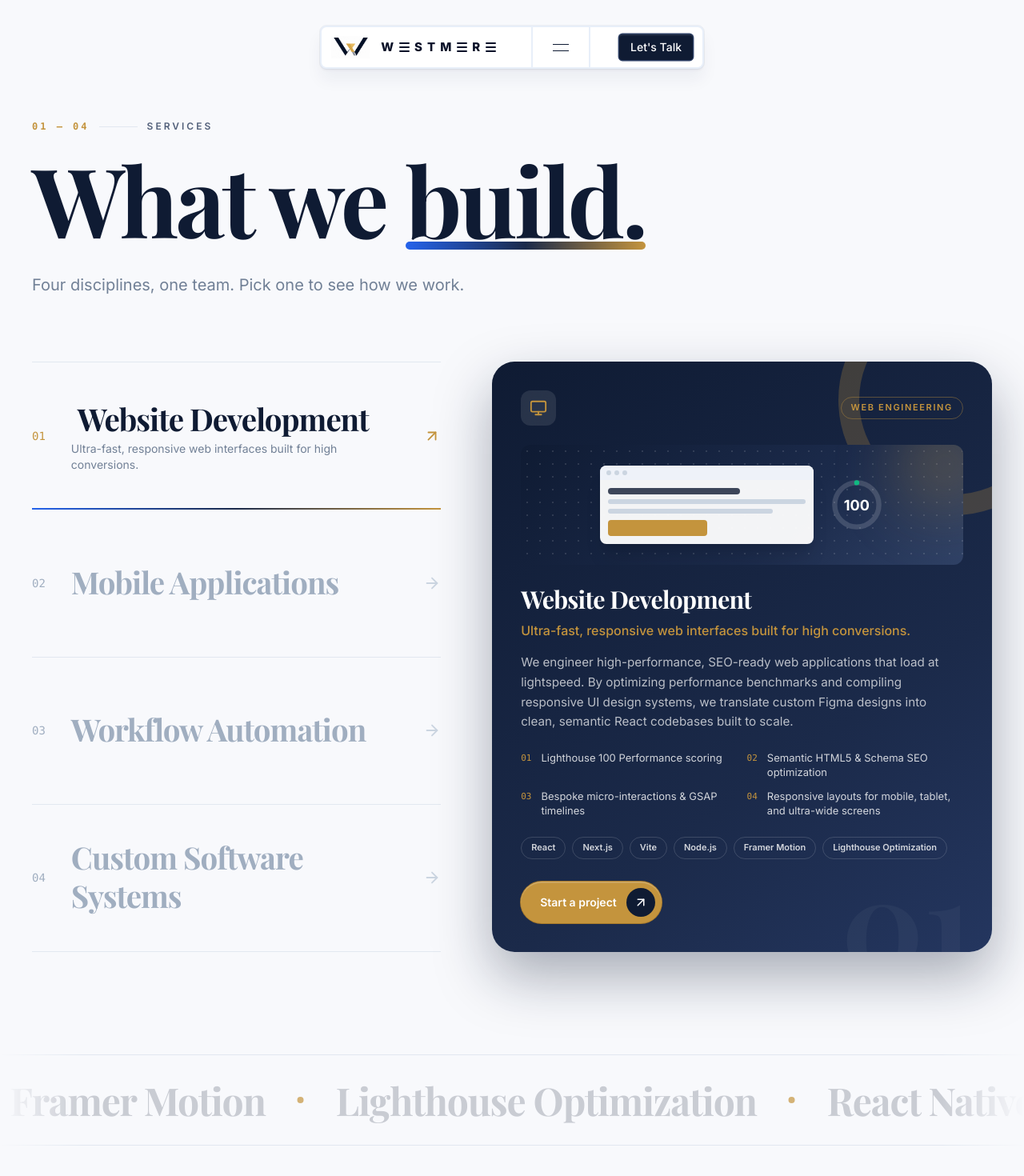
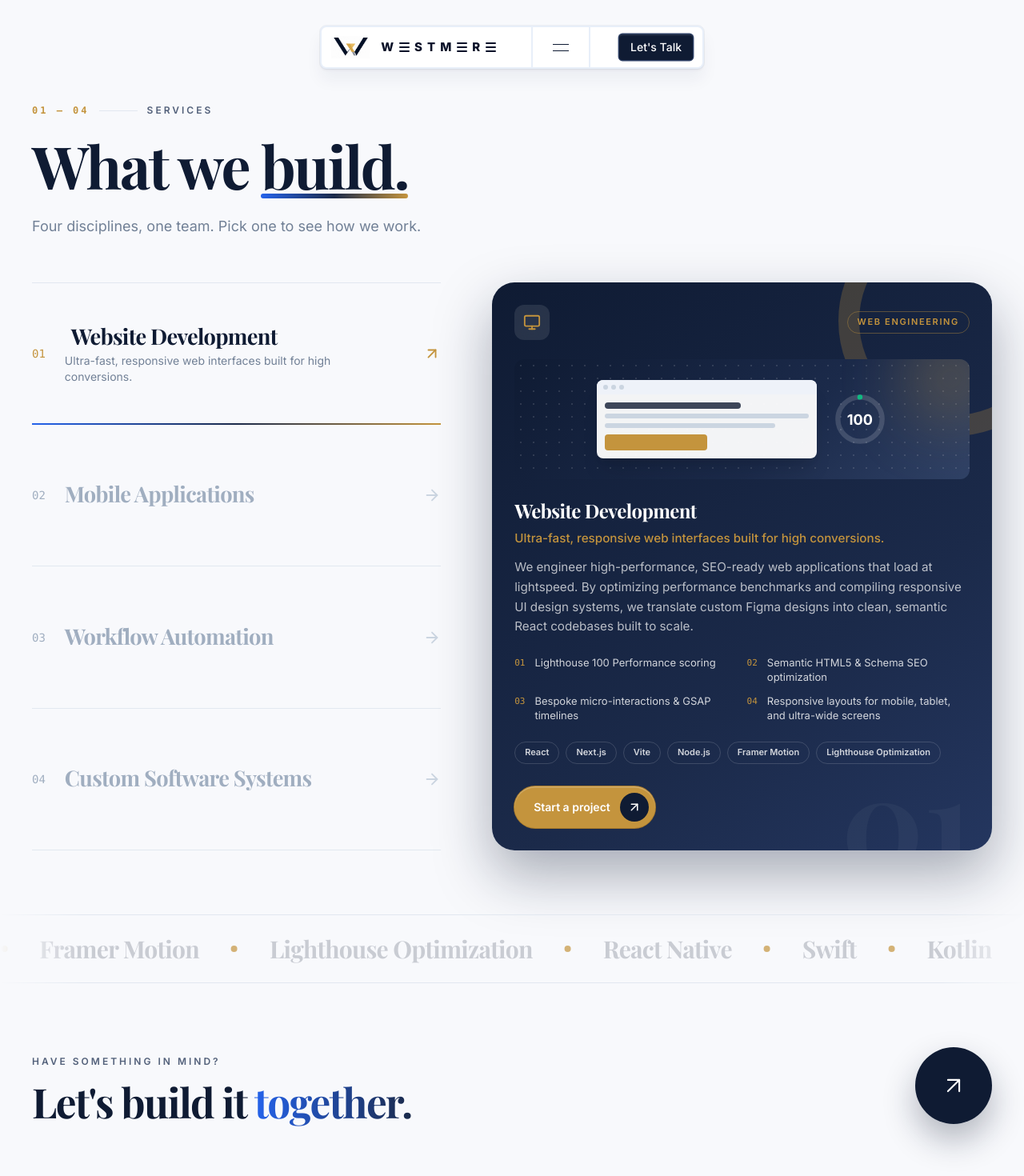
Before and after one commit to AditiSah05/WESTMERE_FAHAD-MAIN, a Next.js app: page /services in a window 1280 px wide. Shown: the top 1470 px of the page at 80% size. Built offline with nearby package versions, Linux system fonts and the light colour scheme; a web font is replaced by a local one.

Commit message:
style(services): smaller headings and tighter spacing across the services page

```diff
--- a/src/components/ServicesPage/ConsultBanner.tsx
+++ b/src/components/ServicesPage/ConsultBanner.tsx
@@ -11,13 +11,13 @@ export default function ConsultBanner() {
       <Link href="/contact" className="group flex flex-col gap-8 min-[769px]:flex-row min-[769px]:items-end min-[769px]:justify-between">
         <span>
           <span className="mb-4 block text-xs font-semibold uppercase tracking-[0.25em] text-slate">Have something in mind?</span>
-          <span className="block font-display text-[2.8rem] font-bold leading-[1.02] tracking-[-0.03em] text-navy-deep min-[769px]:text-[5rem]">
+          <span className="block font-display text-[2rem] font-bold leading-[1.05] tracking-[-0.03em] text-navy-deep min-[769px]:text-[3.2rem]">
             Let&apos;s build it{' '}
             <span className="bg-[linear-gradient(90deg,#2563eb,#1b2a4a,#c4943d)] bg-[length:200%_100%] bg-clip-text text-transparent transition-[background-position] duration-700 [background-position:0_0] group-hover:[background-position:100%_0]">together.</span>
           </span>
         </span>
-        <span className="flex size-24 flex-none items-center justify-center rounded-full bg-navy-deep text-white shadow-[0_20px_40px_rgba(15,27,51,0.3)] transition-all duration-500 group-hover:rotate-45 group-hover:bg-gold min-[769px]:size-32">
-          <ArrowUpRight size={44} strokeWidth={1.5} />
+        <span className="flex size-20 flex-none items-center justify-center rounded-full bg-navy-deep text-white shadow-[0_20px_40px_rgba(15,27,51,0.3)] transition-all duration-500 group-hover:rotate-45 group-hover:bg-gold min-[769px]:size-24">
+          <ArrowUpRight size={34} strokeWidth={1.5} />
         </span>
       </Link>
     </motion.div>
--- a/src/components/ServicesPage/ServiceExplorer.tsx
+++ b/src/components/ServicesPage/ServiceExplorer.tsx
@@ -33,11 +33,11 @@ export default function ServiceExplorer() {
                 tabIndex={on ? 0 : -1}
                 onClick={() => setActive(i)}
                 onMouseEnter={() => window.matchMedia('(min-width: 1025px)').matches && setActive(i)}
-                className="group relative flex w-full flex-1 items-center gap-5 py-7 text-left min-[769px]:gap-8 min-[769px]:py-9"
+                className="group relative flex w-full flex-1 items-center gap-5 py-5 text-left min-[769px]:gap-6 min-[769px]:py-6"
               >
                 <span className={cn('font-mono text-sm transition-colors', on ? 'text-gold' : 'text-[#a0aec0]')}>{String(i + 1).padStart(2, '0')}</span>
                 <span className="flex-1">
-                  <span className={cn('block font-display text-[1.7rem] font-bold leading-tight tracking-tight transition-all duration-300 min-[769px]:text-[2.4rem]', on ? 'translate-x-2 text-navy-deep' : 'text-[#a0aec0] group-hover:text-slate')}>{s.title}</span>
+                  <span className={cn('block font-display text-[1.35rem] font-bold leading-tight tracking-tight transition-all duration-300 min-[769px]:text-[1.7rem]', on ? 'translate-x-2 text-navy-deep' : 'text-[#a0aec0] group-hover:text-slate')}>{s.title}</span>
                   <span className={cn('mt-1 block max-w-[420px] text-sm text-[#718096] transition-all duration-300', on ? 'max-h-12 opacity-100' : 'max-h-0 overflow-hidden opacity-0')}>{s.headline}</span>
                 </span>
                 <ArrowRight size={22} className={cn('flex-none transition-all duration-300', on ? 'rotate-[-45deg] text-gold' : 'text-[#cbd5e1]')} />
--- a/src/components/ServicesPage/ServiceStage.tsx
+++ b/src/components/ServicesPage/ServiceStage.tsx
@@ -15,7 +15,7 @@ export default function ServiceStage({ service: s, index }: { service: Service;
       initial={{ opacity: 0, y: 16 }}
       animate={{ opacity: 1, y: 0 }}
       transition={{ duration: 0.45, ease: [0.16, 1, 0.3, 1] }}
-      className="relative overflow-hidden rounded-[28px] bg-[linear-gradient(145deg,#0f1b33_0%,#1b2a4a_65%,#24365f_100%)] p-6 text-white shadow-[0_30px_70px_rgba(15,27,51,0.35)] min-[769px]:p-9"
+      className="relative overflow-hidden rounded-[28px] bg-[linear-gradient(145deg,#0f1b33_0%,#1b2a4a_65%,#24365f_100%)] p-5 text-white shadow-[0_30px_70px_rgba(15,27,51,0.35)] min-[769px]:p-7"
     >
       <span aria-hidden className="pointer-events-none absolute -right-24 -top-24 size-72 rounded-full border-[26px] border-gold/25" />
       <span aria-hidden className="pointer-events-none absolute -bottom-10 right-6 select-none font-display text-[10rem] font-bold leading-none text-white/[0.04]">{String(index + 1).padStart(2, '0')}</span>
@@ -26,8 +26,8 @@ export default function ServiceStage({ service: s, index }: { service: Service;
           <span className="rounded-full border border-gold/40 px-3 py-1 text-[11px] font-semibold uppercase tracking-[0.15em] text-gold">{s.badge}</span>
         </div>
         <ServiceVisual id={s.id} />
-        <h2 className="mb-2 mt-6 font-display text-[1.9rem] font-bold leading-tight tracking-tight">{s.title}</h2>
-        <p className="mb-4 text-base font-medium text-gold">{s.headline}</p>
+        <h2 className="mb-2 mt-6 font-display text-[1.5rem] font-bold leading-tight tracking-tight">{s.title}</h2>
+        <p className="mb-3 text-[0.95rem] font-medium text-gold">{s.headline}</p>
         <p className="mb-6 text-[0.95rem] leading-relaxed text-white/70">{s.desc}</p>
 
         <ol className="mb-6 grid gap-3 min-[769px]:grid-cols-2">
--- a/src/components/ServicesPage/ServicesHeader.tsx
+++ b/src/components/ServicesPage/ServicesHeader.tsx
@@ -7,19 +7,19 @@ const rise = (delay: number) => ({ initial: { opacity: 0, y: 24 }, animate: { op
 /** Oversized editorial heading: no pill, no stats bar, just type and a gold rule that draws itself. */
 export default function ServicesHeader() {
   return (
-    <header className="mb-14 min-[1025px]:mb-20">
+    <header className="mb-10 min-[1025px]:mb-14">
       <motion.p {...rise(0)} className="mb-6 flex items-center gap-3 text-xs font-semibold uppercase tracking-[0.25em] text-slate">
         <span className="font-mono text-gold">01 — 04</span>
         <span className="h-px w-12 bg-line" />Services
       </motion.p>
-      <motion.h1 {...rise(0.1)} className="font-display text-[3.2rem] font-bold leading-[0.98] tracking-[-0.03em] text-navy-deep min-[769px]:text-[5.5rem] min-[1181px]:text-[7.5rem]">
+      <motion.h1 {...rise(0.1)} className="font-display text-[2.5rem] font-bold leading-[1] tracking-[-0.03em] text-navy-deep min-[769px]:text-[3.6rem] min-[1181px]:text-[4.6rem]">
         What we <br className="min-[601px]:hidden" />
         <span className="relative inline-block">
           build.
-          <motion.span aria-hidden className="absolute -bottom-1 left-0 h-[6px] w-full origin-left rounded-full bg-[linear-gradient(90deg,#2563eb,#1b2a4a,#c4943d)] min-[769px]:h-[10px]" initial={{ scaleX: 0 }} animate={{ scaleX: 1 }} transition={{ duration: 0.9, delay: 0.7, ease: [0.16, 1, 0.3, 1] }} />
+          <motion.span aria-hidden className="absolute -bottom-1 left-0 h-[4px] w-full origin-left rounded-full bg-[linear-gradient(90deg,#2563eb,#1b2a4a,#c4943d)] min-[769px]:h-[6px]" initial={{ scaleX: 0 }} animate={{ scaleX: 1 }} transition={{ duration: 0.9, delay: 0.7, ease: [0.16, 1, 0.3, 1] }} />
         </span>
       </motion.h1>
-      <motion.p {...rise(0.25)} className="mt-8 max-w-[560px] text-lg leading-relaxed text-[#718096] min-[769px]:text-xl">
+      <motion.p {...rise(0.25)} className="mt-6 max-w-[520px] text-base leading-relaxed text-[#718096] min-[769px]:text-lg">
         Four disciplines, one team. Pick one to see how we work.
       </motion.p>
     </header>
--- a/src/components/ServicesPage/ServicesPage.tsx
+++ b/src/components/ServicesPage/ServicesPage.tsx
@@ -5,7 +5,7 @@ import TechTicker from './TechTicker'
 
 export default function ServicesPage() {
   return (
-    <div className="relative min-h-screen overflow-hidden bg-paper pb-[80px] pt-[110px] text-[#4a5568] min-[769px]:pb-[120px] min-[769px]:pt-[150px]">
+    <div className="relative min-h-screen overflow-hidden bg-paper pb-[60px] pt-[100px] text-[#4a5568] min-[769px]:pb-[90px] min-[769px]:pt-[130px]">
       <div className="mx-auto w-full max-w-[1280px] px-5 min-[769px]:px-10">
         <ServicesHeader />
         <ServiceExplorer />
--- a/src/components/ServicesPage/TechTicker.tsx
+++ b/src/components/ServicesPage/TechTicker.tsx
@@ -7,14 +7,14 @@ export default function TechTicker() {
   const row = (hidden?: boolean) => (
     <ul aria-hidden={hidden} className="flex flex-none items-center gap-10 pr-10">
       {techs.map((t) => (
-        <li key={t} className="flex items-center gap-10 whitespace-nowrap font-display text-3xl font-bold tracking-tight text-navy-deep/20 transition-colors hover:text-navy-deep min-[769px]:text-5xl">
+        <li key={t} className="flex items-center gap-10 whitespace-nowrap font-display text-2xl font-bold tracking-tight text-navy-deep/20 transition-colors hover:text-navy-deep min-[769px]:text-3xl">
           {t}<span className="size-2 rounded-full bg-gold/70" />
         </li>
       ))}
     </ul>
   )
   return (
-    <div className="my-24 overflow-hidden border-y border-line py-8 [mask-image:linear-gradient(90deg,transparent,#000_8%,#000_92%,transparent)] min-[769px]:my-32">
+    <div className="my-16 overflow-hidden border-y border-line py-6 [mask-image:linear-gradient(90deg,transparent,#000_8%,#000_92%,transparent)] min-[769px]:my-20">
       <div className="flex w-max animate-[svcMarquee_50s_linear_infinite] hover:[animation-play-state:paused] motion-reduce:animate-none">
         {row()}{row(true)}
       </div>
```
